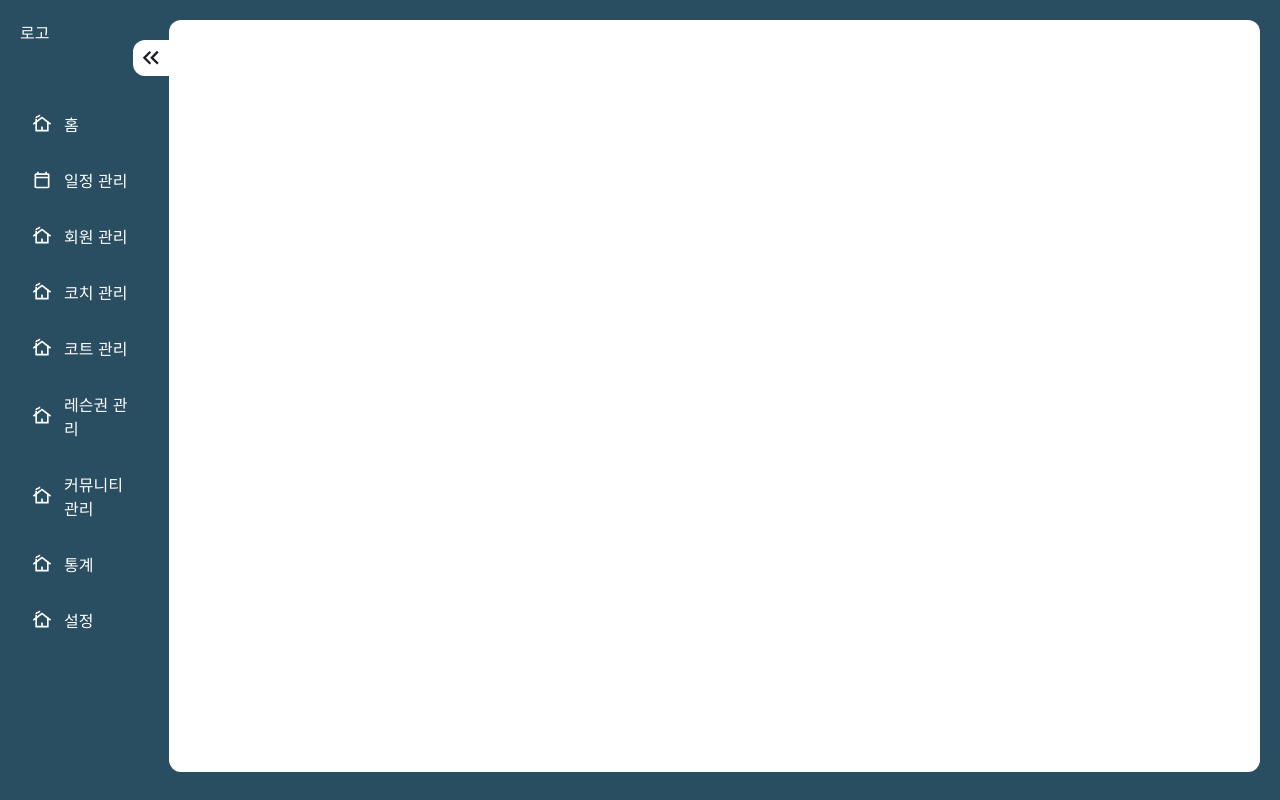
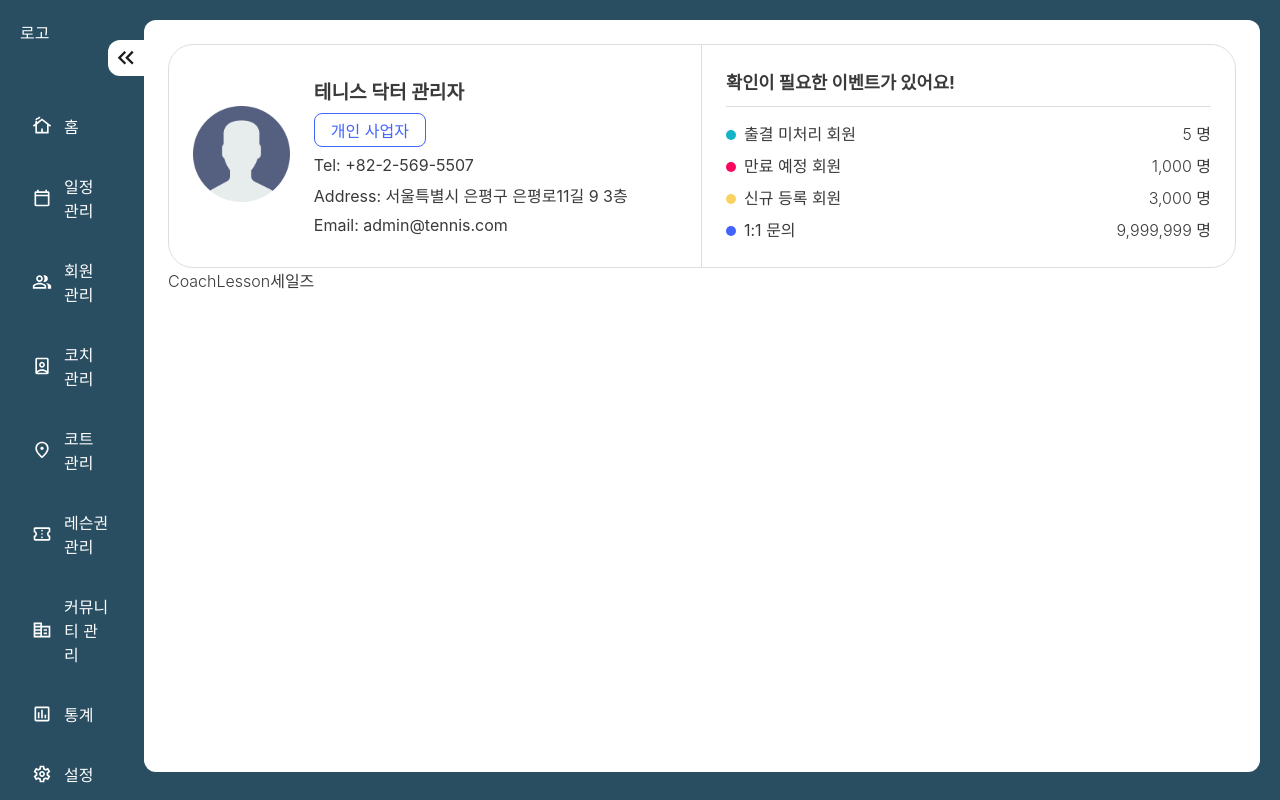
Before and after one commit to kimGyeongSeok-web/temp_repo, a Next.js app: page / in a window 1280 px wide. Built offline with nearby package versions, Linux system fonts and the light colour scheme; a web font is replaced by a local one.

Commit message:
Dashboard Developing

```diff
--- a/pages/index.tsx
+++ b/pages/index.tsx
@@ -1,21 +1,23 @@
 import Head from 'next/head'
 import Image from 'next/image'
+import CoachLesson from '@components/Home/CoachLesson'
+import PreDashBoard from '@components/Home/PreDashBoard'
+import Sales from '@components/Home/Sales'
 
 export default function Home() {
-
-  console.log("Home");
 
   return (
     <>
       <Head>
-        <title>Create Next App</title>
-        <meta name="description" content="Generated by create next app" />
-        <meta name="viewport" content="width=device-width, initial-scale=1" />
-        <link rel="icon" href="/favicon.ico" />
+        <title>테니스 닥터 - 홈</title>
       </Head>
-      <div>
-        ㅋㅋ
-      </div>
+      <>
+        <PreDashBoard />
+        <div>
+          <CoachLesson />
+          <Sales />
+        </div>
+      </>
     </>
   )
 }
--- /dev/null
+++ b/src/components/Home/CoachLesson.tsx
@@ -0,0 +1,11 @@
+import styled from "@emotion/styled";
+
+const CoachLesson = () =>{
+  return(
+    <>
+      CoachLesson
+    </>
+  )
+}
+
+export default CoachLesson;
--- /dev/null
+++ b/src/components/Home/PreDashBoard.tsx
@@ -0,0 +1,145 @@
+import styled from "@emotion/styled";
+import ProfileManIcon from "@icons/profile_man.svg";
+import ProfileWomanIcon from "@icons/profile_woman.svg";
+import { CSS_TYPE, ImageContainer as Image }  from "@styles/styles";
+import { addNumberCommas } from "@utils/numberForm";
+
+const PreDashBoard = () =>{
+  return(
+    <Container>
+      <ProfileContainer>
+        <ProfileImageWrapper>
+          <Image
+            src={ProfileManIcon}
+            alt="profile man"
+            placeholder="empty"
+            priority={true}
+          />
+        </ProfileImageWrapper>
+        <ProfileInfoContainer>
+          <Name>테니스 닥터 관리자</Name>
+          <Category>개인 사업자</Category>
+          <ProfileInfo>Tel: +82-2-569-5507</ProfileInfo>
+          <ProfileInfo>Address: 서울특별시 은평구 은평로11길 9 3층</ProfileInfo>
+          <ProfileInfo>Email: admin@tennis.com</ProfileInfo>
+        </ProfileInfoContainer>
+      </ProfileContainer>
+      <EventContainer>
+        <EventComment>확인이 필요한 이벤트가 있어요!</EventComment>
+        <EventLists>
+          <EventList
+            backgroundColor="var(--basic-sky-blue-color)"
+          >
+            <div>출결 미처리 회원</div>
+            <span>{addNumberCommas(5)} 명</span>
+          </EventList>
+          <EventList
+            backgroundColor="var(--basic-red-color)"
+          >
+            <div>만료 예정 회원</div>
+            <span>{addNumberCommas(1000)} 명</span>
+          </EventList>
+          <EventList
+            backgroundColor="var(--basic-yellow-color)"
+          >
+            <div>신규 등록 회원</div>
+            <span>{addNumberCommas(3000)} 명</span>
+          </EventList>
+          <EventList
+            backgroundColor="var(--basic-blue-color)"
+          >
+            <div>1:1 문의</div>
+            <span>{addNumberCommas(9999999)} 명</span>
+          </EventList>
+        </EventLists>
+      </EventContainer>
+    </Container>
+  )
+}
+const Container = styled.div({
+  position: "relative",
+  width: "100%",
+  display: "flex",
+  border: "1px solid var(--basic-grey-color)",
+  borderRadius: "25px",
+});
+const ProfileContainer = styled.div({
+  position: "relative",
+  width: "50%",
+  padding: "24px",
+  borderRight: "1px solid var(--basic-grey-color)",
+  display: "flex",
+  alignItems: "center"
+});
+const ProfileImageWrapper = styled.div({
+  position: "relative",
+  width: "20%",
+  height: "auto"
+});
+const ProfileInfoContainer = styled.div({
+  position: "relative",
+  width: "80%",
+  padding: "8px 24px",
+});
+const Name = styled.div({
+  fontWeight: "700",
+  fontSize: "1.2rem"
+});
+const Category = styled.div({
+  width: "fit-content",
+  color: "var(--basic-blue-color)",
+  border: "1px solid var(--basic-blue-color)",
+  padding: "4px 16px",
+  margin: "8px 0",
+  borderRadius: "8px"
+});
+const ProfileInfo = styled.div({
+  margin: "8px 0 0 0",
+  fontWeight: "400"
+});
+const EventContainer = styled.div({
+  position: "relative",
+  width: "50%",
+  padding: "24px",
+});
+const EventComment = styled.div({
+  position: "relative",
+  minHeight: "calc(15% - 24px)",
+  fontWeight: "700",
+  fontSize: "1.1rem",
+  borderBottom: "1px solid var(--basic-grey-color)",
+  padding: "0 0 12px 0",
+  margin: "0 0 12px 0"
+});
+const EventLists = styled.ul({
+  position: "relative",
+  minHeight: "calc(85% - 24px)",
+  display: "flex",
+  flexDirection: "column",
+  justifyContent: "space-between"
+});
+const EventList = styled.li<CSS_TYPE>(
+  {
+    display: "flex",
+    alignItems: "center",
+    justifyContent: "space-between",
+    padding: "2px 0",
+  },
+  props => ({
+    div: {
+      fontWeight: "400",
+
+      "::before": {
+        display: "inline-block",
+        content: "''",
+        width: "10px",
+        height: "10px",
+        borderRadius: "50px",
+        backgroundColor: props.backgroundColor ? props.backgroundColor : "var(--basic-black-color)",
+        margin: "0 8px 0 0"
+      }
+    }
+  })
+);
+
+export default PreDashBoard;
--- /dev/null
+++ b/src/components/Home/Sales.tsx
@@ -0,0 +1,11 @@
+import styled from "@emotion/styled";
+
+const Sales = () =>{
+  return(
+    <>
+      세일즈
+    </>
+  )
+}
+
+export default Sales;
--- a/src/components/Layout/AppLayout.tsx
+++ b/src/components/Layout/AppLayout.tsx
@@ -3,13 +3,20 @@ import styled from '@emotion/styled';
 import { useRouter, usePathname } from 'next/navigation';
 import Image from 'next/image';
 import { CSS_TYPE } from "@styles/styles";
-import homeIcon from '@icons/home_white.svg';
-import scheduleIcon from '@icons/calendar_white.svg';
 import doubleArrowLeft from '@icons/keyboard_double_arrow_left.svg';
+import homeIcon from '@icons/home_white.svg'; // 홈
+import scheduleIcon from '@icons/calendar_white.svg'; // 일정 관리
+import customerIcon from "@icons/customer_white.svg"; // 회원 관리
+import coachIcon from "@icons/coach_white.svg"; // 코치 관리
+import courtIcon from "@icons/court_white.svg"; // 코트 관리
+import lessonIcon from "@icons/lesson_coupon_white.svg"; // 레슨권 관리
+import communityIcon from "@icons/commuinty_white.svg"; // 커뮤니티 관리
+import statisticsIcon from "@icons/statistics_white.svg"; // 통계
+import settingIcon from "@icons/setting_white.svg"; // 설정
 
 const AppLayout = ({ children }: PropsWithChildren) => {
 
-	const [isNavSpread, setIsNavSpread] = useState(false);
+	const [isNavSpread, setIsNavSpread] = useState(true);
 	const router = useRouter();
 	const pathName = usePathname();
 	const firstPathName = pathName.split('/')[1];
@@ -21,12 +28,20 @@ const AppLayout = ({ children }: PropsWithChildren) => {
 			{firstPathName === 'login' ? (
 				<>{children}</>
 			) : (
-				<LayoutContainer>
-					<NavContainer>
+				<LayoutContainer
+					padding={isNavSpread ? "20px" : "20px 20px 20px 0"}
+				>
+					<NavContainer
+						width={isNavSpread ? "10%" : "5%"}
+						padding={isNavSpread ? "0 20px 0 0" : "0"}
+					>
 						<nav>
 							<LogoWraaper>로고</LogoWraaper>
 							<NavLists>
-								<NavList>
+								<NavList
+									isActive={isNavSpread}
+									flexDirection={isNavSpread ? "row" : "column"}
+								>
 									<Image
 										src={homeIcon}
 										alt="home icon"
@@ -35,7 +50,10 @@ const AppLayout = ({ children }: PropsWithChildren) => {
 									/>
 									<span>홈</span>
 								</NavList>
-								<NavList>
+								<NavList
+									isActive={isNavSpread}
+									flexDirection={isNavSpread ? "row" : "column"}
+								>
 									<Image
 										src={scheduleIcon}
 										alt="schedule icon"
@@ -44,64 +62,85 @@ const AppLayout = ({ children }: PropsWithChildren) => {
 									/>
 									<span>일정 관리</span>
 								</NavList>
-								<NavList>
+								<NavList
+									isActive={isNavSpread}
+									flexDirection={isNavSpread ? "row" : "column"}
+								>
 									<Image
-										src={homeIcon}
-										alt="home icon"
+										src={customerIcon}
+										alt="customer icon"
 										width={20}
 										height={20}
 									/>
 									<span>회원 관리</span>
 								</NavList>
-								<NavList>
+								<NavList
+									isActive={isNavSpread}
+									flexDirection={isNavSpread ? "row" : "column"}
+								>
 									<Image
-										src={homeIcon}
-										alt="home icon"
+										src={coachIcon}
+										alt="coach icon"
 										width={20}
 										height={20}
 									/>
 									<span>코치 관리</span>
 								</NavList>
-								<NavList>
+								<NavList
+									isActive={isNavSpread}
+									flexDirection={isNavSpread ? "row" : "column"}
+								>
 									<Image
-										src={homeIcon}
-										alt="home icon"
+										src={courtIcon}
+										alt="court icon"
 										width={20}
 										height={20}
 									/>
 									<span>코트 관리</span>
 								</NavList>
-								<NavList>
+								<NavList
+									isActive={isNavSpread}
+									flexDirection={isNavSpread ? "row" : "column"}
+								>
 									<Image
-										src={homeIcon}
-										alt="home icon"
+										src={lessonIcon}
+										alt="lesson icon"
 										width={20}
 										height={20}
 									/>
 									<span>레슨권 관리</span>
 								</NavList>
-								<NavList>
+								<NavList
+									isActive={isNavSpread}
+									flexDirection={isNavSpread ? "row" : "column"}
+								>
 									<Image
-										src={homeIcon}
-										alt="home icon"
+										src={communityIcon}
+										alt="community icon"
 										width={20}
 										height={20}
 									/>
 									<span>커뮤니티 관리</span>
 								</NavList>
-								<NavList>
+								<NavList
+									isActive={isNavSpread}
+									flexDirection={isNavSpread ? "row" : "column"}
+								>
 									<Image
-										src={homeIcon}
-										alt="home icon"
+										src={statisticsIcon}
+										alt="statistics icon"
 										width={20}
 										height={20}
 									/>
 									<span>통계</span>
 								</NavList>
-								<NavList>
+								<NavList
+									isActive={isNavSpread}
+									flexDirection={isNavSpread ? "row" : "column"}
+								>
 									<Image
-										src={homeIcon}
-										alt="home icon"
+										src={settingIcon}
+										alt="setting icon"
 										width={20}
 										height={20}
 									/>
@@ -110,7 +149,9 @@ const AppLayout = ({ children }: PropsWithChildren) => {
 							</NavLists>
 						</nav>
 					</NavContainer>
-					<MainContainer>
+					<MainContainer
+						width={isNavSpread ? "90%" : "95%"}
+					>
 						<NavControlBtnWrapper>
 							<NavControlBtn
 								src={doubleArrowLeft}
@@ -118,10 +159,12 @@ const AppLayout = ({ children }: PropsWithChildren) => {
 								width={28}
 								height={28}
 								onClick={() => setIsNavSpread(!isNavSpread)}
-								rotate={isNavSpread ? "rotate(180deg)" : "rotate(0deg)"}
+								rotate={isNavSpread ? "rotate(0deg)" : "rotate(180deg)"}
 							/>
 						</NavControlBtnWrapper>
+						<ChildrenContainer>
 							{children}
+						</ChildrenContainer>
 					</MainContainer>
 				</LayoutContainer>
 			)}
@@ -129,58 +172,107 @@ const AppLayout = ({ children }: PropsWithChildren) => {
 	);
 };
 
-const LayoutContainer = styled.div({
+const LayoutContainer = styled.div<CSS_TYPE>(
+	{
 		width: '100vw',
 		height: '100vh',
 		backgroundColor: 'var(--business-color)',
 		position: 'relative',
 		color: 'var(--basic-white-color)',
-	padding: '20px',
+
 		display: 'flex',
-});
-const NavContainer = styled.div({
+	},
+	props => ({
+		padding: props.padding
+	})
+);
+const NavContainer = styled.div<CSS_TYPE>(
+	{
 		position: 'relative',
-	width: '12%',
 		height: 'calc(100vh - 48px)',
-	padding: "0 20px 0 0"
-});
+		transition: "all 0.35s ease-in-out"
+	},
+	props => ({
+		width: props.width,
+		padding: props.padding
+	})
+);
 const LogoWraaper = styled.div({
 	minHeight: "8vh"
 })
 const NavLists = styled.ul({
 	margin: "16px 0 0 0"
 });
-const NavList = styled.li({
+const NavList = styled.li<CSS_TYPE>(
+	{
 		display: 'flex',
+		position: "relative",
 		alignItems: 'center',
 		fontSize: '16px',
-	padding: "12px",
 		margin: "8px 0",
-	span: {
-		margin: '0 0 0 12px',
-	},
 		cursor: "pointer",
 
-	"::after": {
-		width: "0",
+		img: {
+			zIndex: "2"
+		},
+
+		"::before": {
+			transition: "width 0.25s",
+			position: "absolute",
+			content: "''",
+			width: "0%",
+			height: "100%",
+			top: "0",
+			left: "-6px",
 			backgroundColor: "var(--business-sub-color)",
+			borderRadius: "16px",
+			zIndex: "1"
+		},
+	},
+	props => ({
+		flexDirection: props.flexDirection,
+		padding: props.isActive ? "14px 12px" : "16px 0",
+		margin: props.isActive ? "8px 0" : "2px 0",
+
+		span: {
+			fontSize: props.isActive ? "16px" : "14px",
+			margin: props.isActive ? "0 0 0 12px" : "4px 0 0 0",
+			zIndex: "2"
+		},
+
+		"::before": {
+			left: props.isActive ? "-6px" : "0",
+			borderRadius: props.isActive ? "16px" : "0",
 		},
 
 		":hover": {
-		"::after": {
-			width: "100%",
+			"::before": {
+				width: props.isActive ? "calc(100% + 12px)" : "100%",
 			},
 		}
-});
-const MainContainer = styled.main({
+	})
+);
+const MainContainer = styled.main<CSS_TYPE>(
+	{
 		position: 'relative',
-	width: '88%',
 		height: 'calc(100vh - 48px)',
 		backgroundColor: 'var(--basic-white-color)',
 		borderRadius: '12px',
+		transition: "all 0.35s ease-in-out",
+	},
+	props => ({
+		width: props.width
+	})
+);
+const ChildrenContainer = styled.div({
+	position: "relative",
+	width: "100%",
+	minHeight: "100%",
+	padding: "24px",
+	color: "var(--basic-black-color)"
 });
 const NavControlBtnWrapper = styled.i({
-	position: "relative",
+	position: "absolute",
 	display: "inline-block",
 	width: "36px",
 	height: "36px",
--- a/src/styles/styles.tsx
+++ b/src/styles/styles.tsx
@@ -1,4 +1,12 @@
 import { Global, css } from "@emotion/react";
+import styled from "@emotion/styled";
+import Image from "next/image";
+
+export const ImageContainer = styled(Image)({
+  position: "relative",
+  width: "100%",
+  height: "100%"
+})
 
 export const globalStyles = (
   <Global
@@ -24,7 +32,9 @@ export const globalStyles = (
         --basic-red-color: rgba(250, 8, 95, 100);
         --basic-black-color: rgba(58, 58, 58, 100);
         --basic-yellow-color: rgba(250, 210, 100, 100);
-        --basic-blue-color: rgba(66, 100, 251, 100);
+        --basic-sky-blue-color: rgba(20, 180, 199, 100); // #14B4C7
+        --basic-blue-color: rgba(66, 100, 251, 100); // #4264FB
+        --basic-grey-color: rgba(222, 222, 222, 100); // #DEDEDE
 
         --primary-gradient-color: rgba();
         --positive-gradient-color: rgba();
@@ -114,8 +124,14 @@ export type CSS_TYPE = {
   animationDelay?: string;
   animationDuration?: string | number;
   rotate?: string;
+  flex?: string;
+  flexDirection?: any;
 
   /* Etc */
   isActive?: boolean;
   RadioChecked?: boolean;
-}
+};
+
+export const New = styled.i({
+
+});
--- /dev/null
+++ b/src/utils/numberForm.ts
@@ -0,0 +1,4 @@
+export const addNumberCommas = (numebr: number) => {
+  let returnString = numebr?.toString().replace(/\B(?=(\d{3})+(?!\d))/g, ",");
+  return returnString;
+}
```
Also changed, not shown: pages/_app.tsx (+6 -1 lines), src/assets/icons/profile_man.svg (added), src/assets/icons/profile_woman.svg (added). Lines whose indentation alone changed are shown as unchanged.
